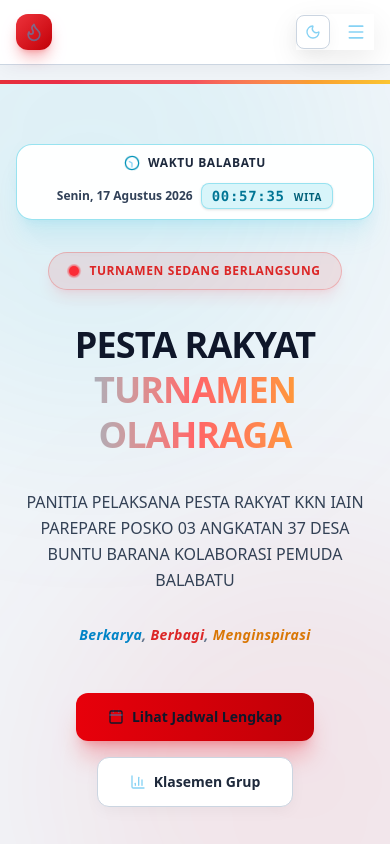
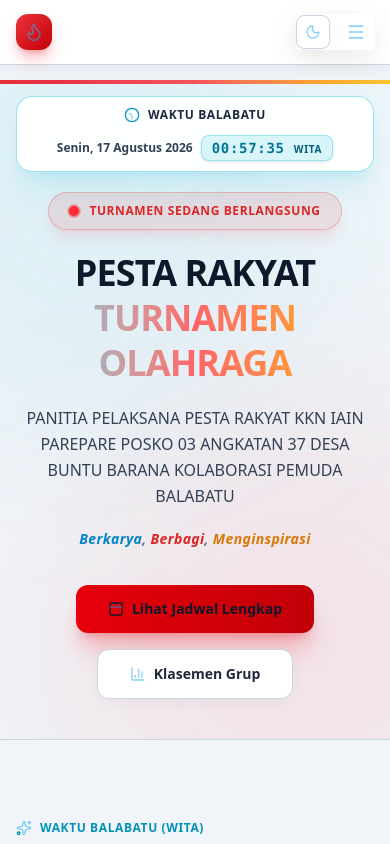
Before and after one commit to Ashif1306/Pestarakyat, a Next.js app: page / in a window 390 px wide. Shown: the top 844 px of the page. Built offline with nearby package versions, Linux system fonts and the light colour scheme.

Commit message:
Tighten spacing and top padding above WitaLiveClock card in Home page Hero section

```diff
--- a/src/app/page.tsx
+++ b/src/app/page.tsx
@@ -33,7 +33,7 @@ export default function HomePage() {
       {/* 3-Second Welcome Onboarding Toast */}
       <WelcomeToast />
       {/* Hero Section */}
-      <section className="relative min-h-[85vh] flex items-center justify-center overflow-hidden border-b border-white/[0.06] bg-[#0a1628] px-4">
+      <section className="relative min-h-[70vh] sm:min-h-[85vh] flex items-center justify-center overflow-hidden border-b border-white/[0.06] bg-[#0a1628] px-4">
         {/* Background Effects */}
         <div className="absolute inset-0 bg-[radial-gradient(ellipse_at_top,_var(--tw-gradient-stops))] from-cyan-600/15 via-transparent to-transparent pointer-events-none" />
         <div className="absolute inset-0 bg-[radial-gradient(ellipse_at_bottom_right,_var(--tw-gradient-stops))] from-red-600/10 via-transparent to-transparent pointer-events-none" />
@@ -43,7 +43,7 @@ export default function HomePage() {
         {/* Red-White stripe header accent */}
         <div className="absolute top-0 left-0 right-0 h-1 bg-gradient-to-r from-red-600 via-red-500 to-amber-400 opacity-80" />
 
-        <div className="relative max-w-5xl mx-auto text-center space-y-8 z-10 py-16">
+        <div className="relative max-w-5xl mx-auto text-center space-y-5 sm:space-y-8 z-10 pt-4 pb-10 sm:py-16">
           {/* Live WITA Clock */}
           <div className="flex justify-center">
             <WitaLiveClock />
```
